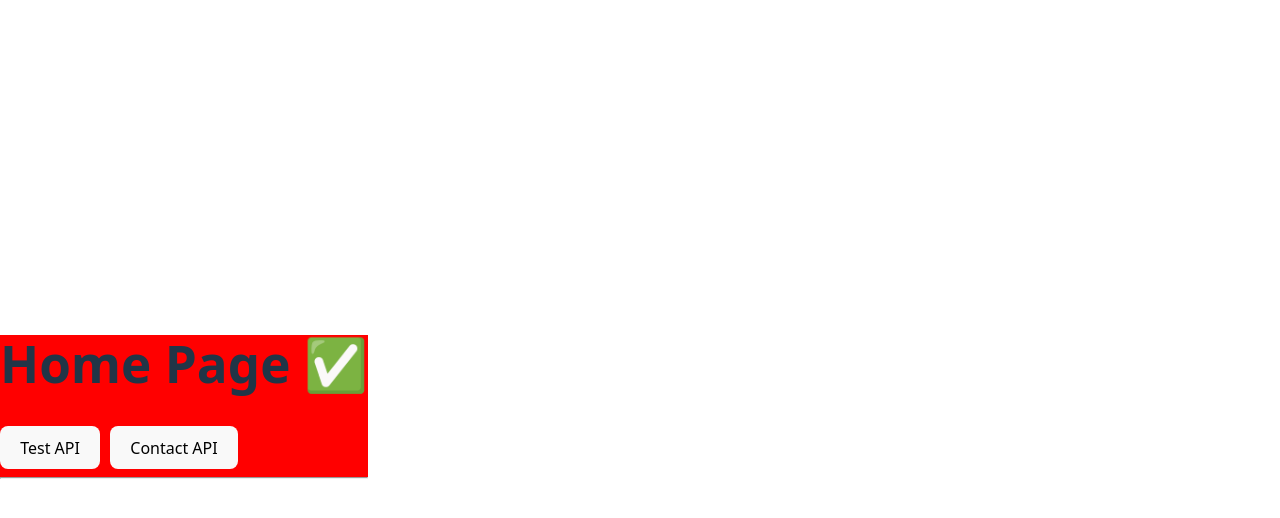
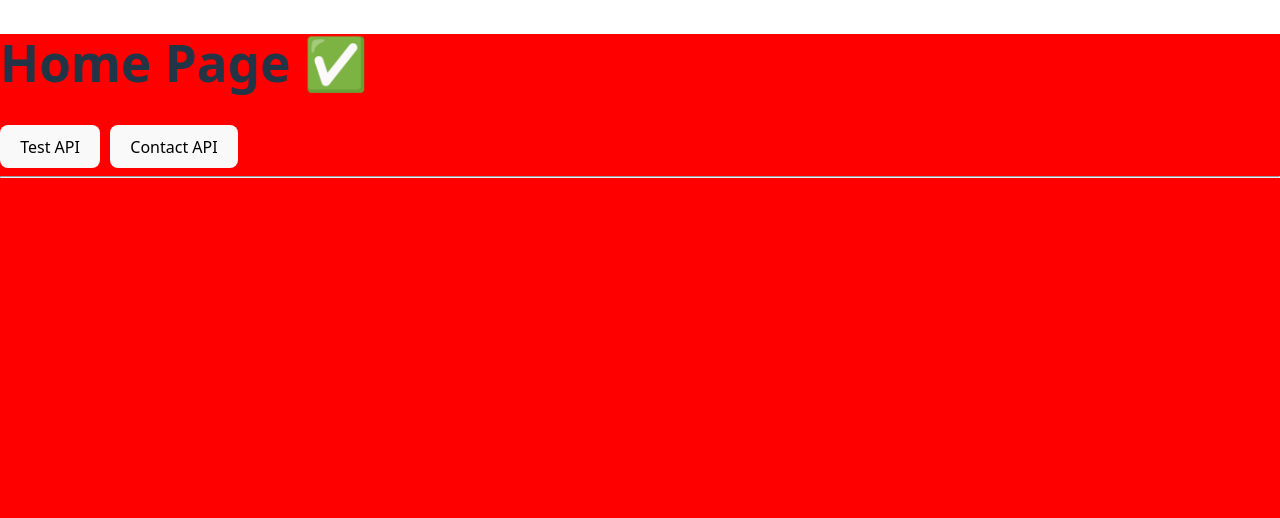
Before and after one commit to rajanayakdevops/smart-whiteboard-test, a React app in the folder frontend/: page / in a window 1280 px wide. Shown: the top 518 px of the page. Built offline with nearby package versions, Linux system fonts and the light colour scheme; the HTML template or start-up script is replaced by a standard one.

Commit message:
chnaged the height width

```diff
--- a/frontend/src/App.jsx
+++ b/frontend/src/App.jsx
@@ -20,10 +20,9 @@ function App() {
   return (
 <div
   style={{
-    height: "100%",
-    width: "100%",
+    minHeight: "100vh",
+    width: "100vw",
     backgroundColor: "red",
-    // minHeight: "100v",
   }}
 >
   <h1>Home Page ✅</h1>
@@ -41,6 +40,7 @@ function App() {
   <h2>{message}</h2>
 </div>
 
+
   );
 }
 
```
